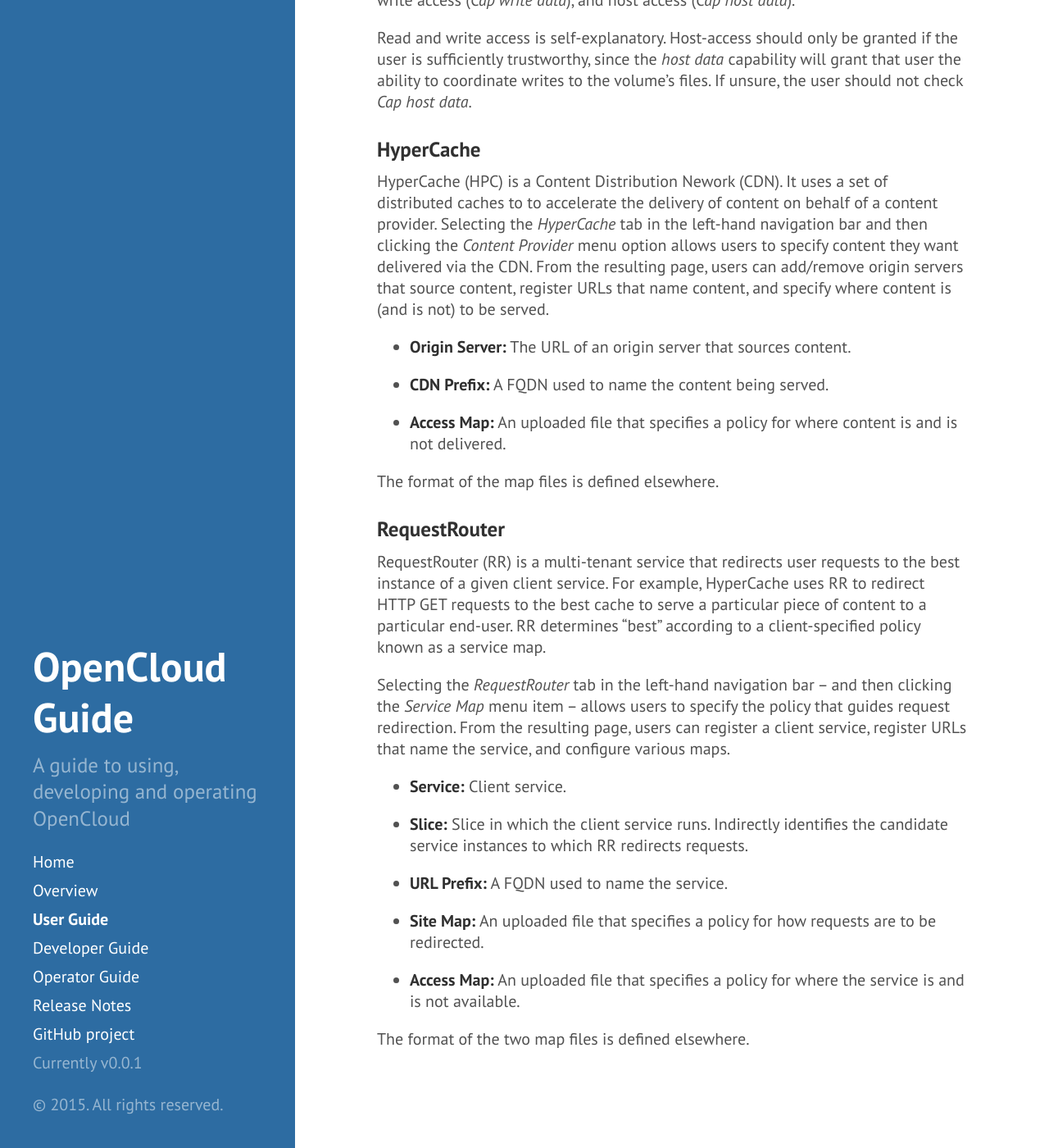
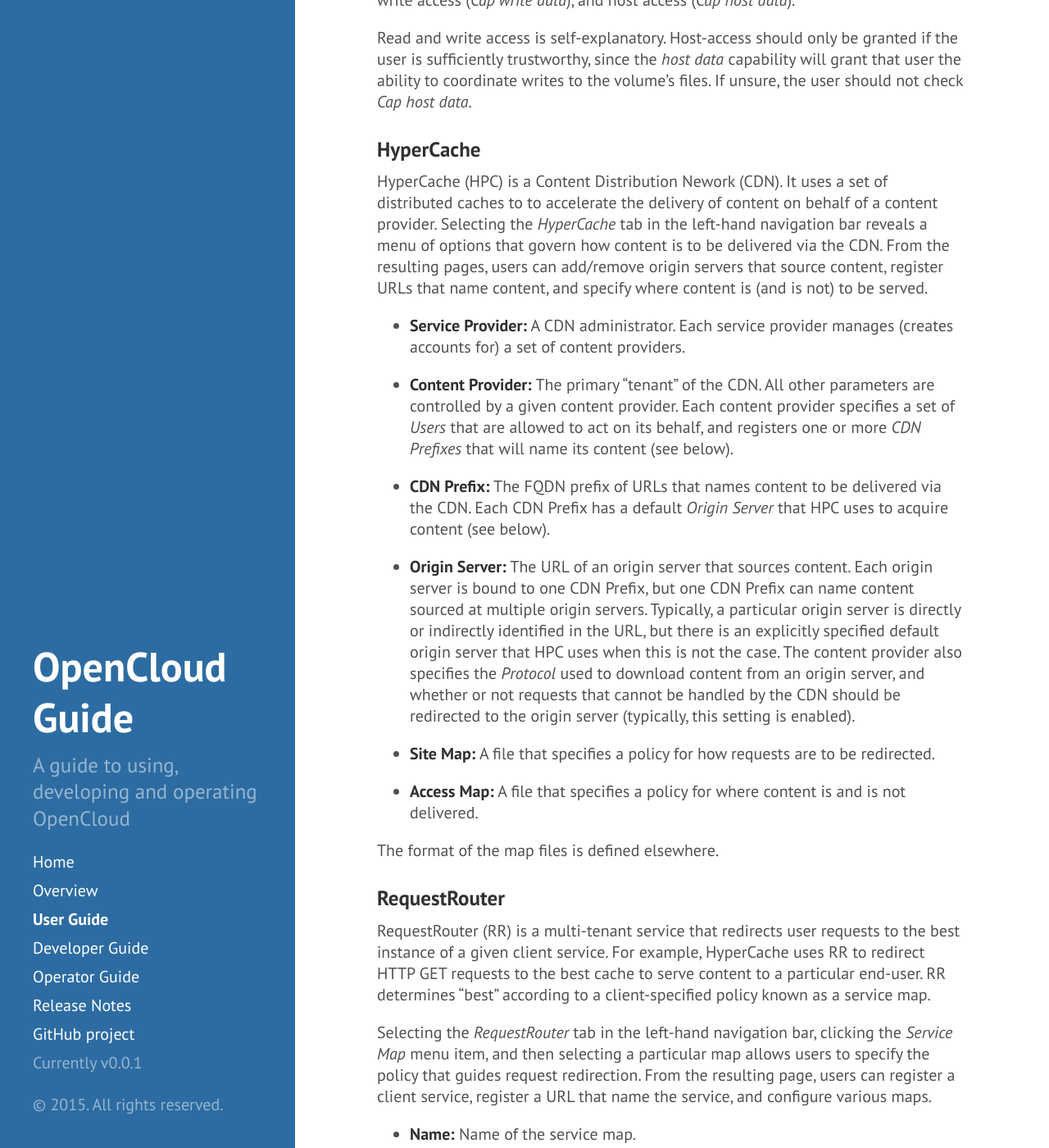
Before and after one commit to open-cloud/open-cloud.github.io.old, a Jekyll site: the page built from 1_user.md, in a window 1280 px wide and 1400 px high, scrolled down 6400 px. Shown: the whole window at 82% size. Built offline with Jekyll 4.4.1, drawn with Linux system fonts in a browser that asks for light colours; Markdown is read by kramdown in place of the engine named in the settings; some of the changed text lies outside the part shown.

Commit message:
fixed services

```diff
--- a/1_user.md
+++ b/1_user.md
@@ -300,18 +300,41 @@
 HyperCache (HPC) is a Content Distribution Nework (CDN). It uses a set
 of distributed caches to to accelerate the delivery of content on
 behalf of a content provider. Selecting the *HyperCache* tab in the
-left-hand navigation bar and then clicking the *Content Provider* menu
-option allows users to specify content they want delivered via the
-CDN. From the resulting page, users can add/remove origin servers that
-source content, register URLs that name content, and specify where
-content is (and is not) to be served.
+left-hand navigation bar reveals a menu of options that govern how
+content is to be delivered via the CDN. From the resulting pages,
+users can add/remove origin servers that source content, register URLs
+that name content, and specify where content is (and is not) to be
+served.
+
+* **Service Provider:** A CDN administrator. Each service provider
+  manages (creates accounts for) a set of content providers.
+
+* **Content Provider:** The primary "tenant" of the CDN. All other
+  parameters are controlled by a given content provider. Each content
+  provider specifies a set of *Users* that are allowed to act on its
+  behalf, and registers one or more *CDN Prefixes* that will name its
+  content (see below).
+
+* **CDN Prefix:** The FQDN prefix of URLs that names content to be
+  delivered via the CDN. Each CDN Prefix has a default *Origin Server*
+  that HPC uses to acquire content (see below).
 
 * **Origin Server:** The URL of an origin server that sources content.
+  Each origin server is bound to one CDN Prefix, but one CDN Prefix
+  can name content sourced at multiple origin servers. Typically, a
+  particular origin server is directly or indirectly identified in the
+  URL, but there is an explicitly specified default origin server that
+  HPC uses when this is not the case. The content provider also
+  specifies the *Protocol* used to download content from an origin
+  server, and whether or not requests that cannot be handled by the
+  CDN should be redirected to the origin server (typically, this
+  setting is enabled).
 
-* **CDN Prefix:** A FQDN used to name the content being served.
+* **Site Map:** A file that specifies a policy for how requests are to
+    be redirected.
 
-* **Access Map:** An uploaded file that specifies a policy for where
-    content is and is not delivered.
+* **Access Map:** A file that specifies a policy for where content is
+    and is not delivered.
 
 The format of the map files is defined elsewhere.
 
@@ -320,28 +343,31 @@
 RequestRouter (RR) is a multi-tenant service that redirects user
 requests to the best instance of a given client service. For example,
 HyperCache uses RR to redirect HTTP GET requests to the best cache to
-serve a particular piece of content to a particular end-user. RR
-determines "best" according to a client-specified policy known as a
-service map.
+serve content to a particular end-user. RR determines "best" according
+to a client-specified policy known as a service map.
 
-Selecting the *RequestRouter* tab in the left-hand navigation bar --
-and then clicking the *Service Map* menu item -- allows users to
-specify the policy that guides request redirection. From the resulting
-page, users can register a client service, register URLs that name the
-service, and configure various maps.
+Selecting the *RequestRouter* tab in the left-hand navigation bar,
+clicking the *Service Map* menu item, and then selecting a particular
+map allows users to specify the policy that guides request redirection.
+From the resulting page, users can register a client service, register
+a URL that name the service, and configure various maps.
 
-* **Service:** Client service.
+* **Name:** Name of the service map.
+
+* **Owner:** Client service that owns the service map.
 
 * **Slice:** Slice in which the client service runs. Indirectly
   identifies the candidate service instances to which RR redirects
   requests.
 
-* **URL Prefix:** A FQDN used to name the service.
+* **Prefix:** The FQDN prefix of a URI that is to be managed by
+    RequestRouter. This prefix effectively names the service in a
+    server-independent way.
 
-* **Site Map:** An uploaded file that specifies a policy for how
-    requests are to be redirected.
+* **Site Map:** A file that specifies a policy for how requests are to
+    be redirected.
 
-* **Access Map:** An uploaded file that specifies a policy for where
-    the service is and is not available.
+* **Access Map:** A file that specifies a policy for where the service
+    is and is not available.
 
 The format of the two map files is defined elsewhere.
```
Also changed, not shown: 4_notes.md (+4 -0 lines).
